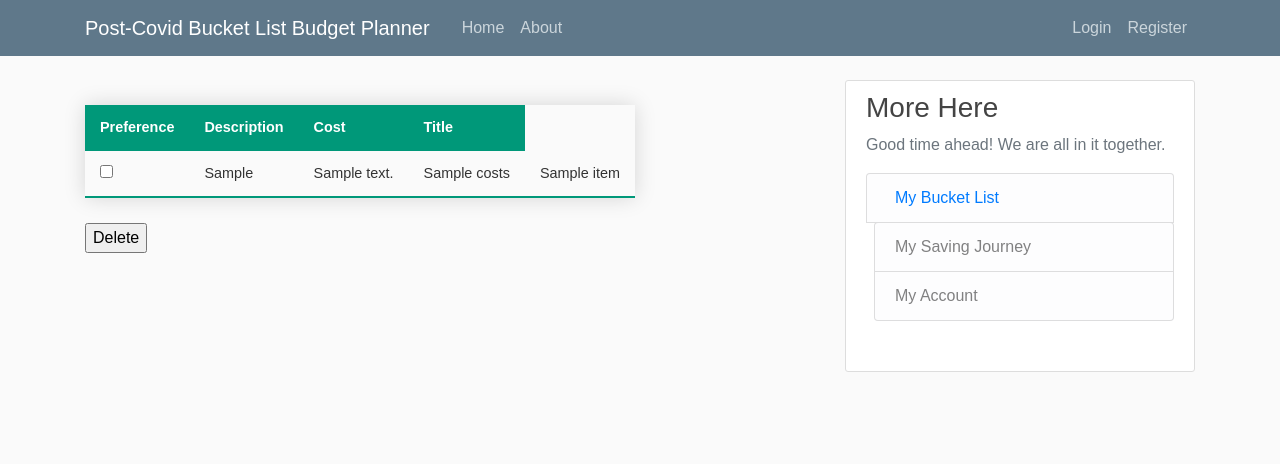
After one commit to AbbyXSu/Bucket_List_Budgeter, a Flask app: template src/templates/bucketList.html in a window 1280 px wide. The commit adds this page. Shown: the top 464 px of the page. Run offline with Flask 2, Linux system fonts and the light colour scheme; the template is opened without the code that fills it: most values are stand-ins (such as "Sample title", 1, 10 or a date in 2020); parts of the project's set-up code (start-up, migrations or seed data) failed here and were passed over; some libraries are stand-ins or nearby versions.

Commit message:
feat/16 amended TodoList

```diff
--- a/BLB_DB/BLB_DB/BLB_DB/dbo/Tables/TodoItem.sql
+++ b/BLB_DB/BLB_DB/BLB_DB/dbo/Tables/TodoItem.sql
@@ -6,5 +6,6 @@ CREATE TABLE [dbo].[TodoItem]
     [Costs] INT NOT NULL,
     [created_on] DATE NOT NULL,
     [updated_on] DATE NOT NULL,
+    [Title] VARCHAR(50) NOT NULL,
     CONSTRAINT [FK_TodoItem_ToTable] FOREIGN KEY ([Todo_List_ID]) REFERENCES [TodoList]([Todo_List_ID])
 )
--- a/BLB_DB/BLB_DB/BLB_DB/dbo/Tables/TodoList.sql
+++ b/BLB_DB/BLB_DB/BLB_DB/dbo/Tables/TodoList.sql
@@ -1,6 +1,6 @@
 CREATE TABLE [dbo].[TodoList]
 (
-	[Todo_List_ID] INT UNIQUE NOT NULL PRIMARY KEY,
+	[Todo_List_ID] INT NOT NULL IDENTITY(1,1) PRIMARY KEY,
     [Username] VARCHAR(50) NOT NULL,
     [Number_of_items] TINYINT NOT NULL,
     [Total_Costs] INT NOT NULL,
--- a/src/app.py
+++ b/src/app.py
@@ -1,57 +1,177 @@
-# from flask import Flask, redirect, render_template, request, url_for,flash
-# from flask_sqlalchemy import SQLAlchemy
-# from .user import RegistrationForm, LoginForm
-# import sqlalchemy.exc as dberr
-# app = Flask(__name__)
-# app.config['SECRET_KEY']='814b86ddf016bb20485f4ec09344cdbc'
-# app.config['SQLALCHEMY_DATABASE_URI'] = "mysql://root:password@localhost/usersDB"
-
-# db = SQLAlchemy(app)
-
-# class users(db.Model):
-#     username= db.Column(db.String(50), nullable=False, primary_key=True)
-#     first_name= db.Column(db.String(50), nullable=False)
-#     last_name = db.Column(db.String(50), nullable=False)
-
-# db.create_all()
-
-# @app.route("/")
-# @app.route('/home')
-# def home():
-#     current_user = request.args.get('users') if request and request.args else None
-#     return render_template ('home.html', users=current_user)
-
-# @app.route('/register', methods=["GET","POST"])
-# def register():
-#     form = RegistrationForm()
-#     new_user: users = None
-#     if request.form:
-#         try:
-#             new_user = users(
-#             username = form.username.data,
-#             first_name = form.first_name.data,
-#             last_name = form.last_name.data)
-#             db.session.add(new_user)
-#             db.session.commit()
-#         except dberr.IntegrityError:
-#             flash(f'Account has already been created, try again!')
-#             return render_template('register.html', title ='Register',form =form)
-#     if form.validate_on_submit():
-#         flash(f'Account created for {form.username.data}!', 'success')
-#         return redirect(url_for('home', users=new_user.first_name))
-#     return render_template('register.html', title ='Register',form =form)
+from flask import Flask, redirect, render_template, request, flash
+from flask.helpers import url_for
+from sqlalchemy.orm import query,sessionmaker
+from .user import RegistrationForm, LoginForm, TodoItemForm,TodoListForm,LedgerForm
+import sqlalchemy.exc as dberr
+from .conn import TodoList, db, app, Base, Users, TodoItem,Ledger,BudgetSummary,ActionLogType
 
 
-# @app.route('/login', methods=["GET","POST"])
-# def login():
-#     form = LoginForm()
+@app.route("/")
+@app.route('/home')
+def home():
+    current_user = request.args.get('users') if request and request.args else None
+    return render_template ('home.html', users=current_user)
+
+@app.route('/register', methods=['GET', 'POST'])
+def register():
+    form = RegistrationForm()
+    new_user: Users = None
+    try:
+        if request.form:
+            new_user = Users(
+            Username = form.username.data,
+            first_name = form.first_name.data,
+            last_name = form.last_name.data)
+            db.session.add(new_user)
+            db.session.commit()
+
+    except dberr.IntegrityError:
+            flash(f'Account has already been created, try again!')
+            return render_template('register.html', title ='Register',form =form)
+
+    if form.validate_on_submit():
+        flash(f'Account created for {form.username.data}!', 'success')
+        return redirect(url_for('home', users=new_user.first_name))
+
+    return render_template('register.html', title ='Register',form =form)
+
+@app.route('/login', methods=["GET","POST"])
+def login():
+    form = LoginForm()
+    if form.validate_on_submit():
+        if form.username.data == 'username':
+            flash('You have been logged in!', 'success')
+            return redirect(url_for('home'))
+        else:
+            flash('Login Unsuccessful. Please check username', 'danger')
+    return render_template('login.html', title ='Login',form =form)
+#---------------------------------------------------------------------------------------------------#
+# @app.route('/bucketList', methods=['GET','POST'])
+# def bucketList():
+#     form = TodoItemForm()
+#     new_item: TodoItem = None
+#     #headings is used to create the table view column headers
+#     headings=('Priority','Title','Description','Costs','Created_on','Last_update')
+#     #posts= [dict(details = form.AllItems(i)) for i in TodoItem.query.all()]
+#     #making a form to make a new bucketlist
+#     # (i.e. submit a collection of todo items & generate a list)
+#     #user specific todo list
+
+#     #on get -> return a bucketlist view
+#     # (can create lists and/or display given state)
+#     # filter by
+#     #on post -> read from request form
+#     # & generate a todolist entity + insert all provided todo items
+#     # if invalid, return the validation errors
+#     posts= [dict(details = form.AllItems(i)) for i in db.session.query(TodoItem).all()]
+#     try:
+#         if request.form:
+#             new_item = TodoItem(
+#             Todo_items_Order = form.Itm_priority.data,
+#             Title = form.Title.data,
+#             Description = form.Description.data,
+#             Costs = form.Costs.data)
+#             db.session.add(new_item)
+#             db.session.commit()
+
+#     except dberr.IntegrityError:
+#             flash(f'Item with the same priority has already been created, try again!')
+#             return render_template('bucketList.html', title ='My_Bucket_List',form =form)
+
 #     if form.validate_on_submit():
-#         if form.username.data == 'username':
-#             flash('You have been logged in!', 'success')
-#             return redirect(url_for('home'))
-#         else:
-#             flash('Login Unsuccessful. Please check username', 'danger')
-#     return render_template('login.html', title ='Login',form =form)
+#         flash(f'Item created for {form.Title.data}! in the Bucket List', 'success')
+#         return redirect(url_for('bucketList'),headings =headings, title ='My_Bucket_List',form =form, posts = posts)
 
-# if __name__ == '__main__':
-#     app.run(port=5000, debug=True, host='0.0.0.0')
+#     return render_template('bucketList.html', headings =headings, title ='My_Bucket_List',posts = posts,form =form)
+
+
+@app.route('/bucketList', methods=['GET','POST'])
+def bucketList():
+    """
+    HTTP Request handler for /bucketlist resource.
+    Returns forms for viewing & managing bucketlist & todo items
+    """
+
+    request_user = request.args.get('user') if request.args else None
+    form = TodoItemForm()
+    new_item: TodoItem = None
+    #headings is used to create the table view column headers
+    headings=('Priority','Title','Description','Costs','Created_on','Last_update')
+    #posts = [dict(details = form.AllItems(i)) for i in db.session.query(TodoItem).all()]
+    posts = _read_bucket_list(request_user)
+
+    if request.method == 'GET':
+        return _get_bucket_list(headings, posts, form, user=request_user)
+
+    if request.method == 'POST':
+        return _create_bucket_list(form, headings, posts)
+
+
+def _read_bucket_list(user = None):
+    """
+    reads the bucketlist and todo items from db, matching user
+    """
+    posts = db.session.query(TodoList).all()
+    todo_list = posts[0].todoitem_collection
+
+    return todo_list
+
+def _get_bucket_list(headings, posts, form, user = None):
+    """
+    on get -> return a bucketlist view
+    (can create lists and/or display given state)
+    filter by user
+    """
+    #get bucketlists matching given username. If user not supplied, what to do?
+    return render_template('bucketList.html', headings =headings, title ='My_Bucket_List', posts = posts, form = None)
+
+
+def _create_bucket_list(form, headings, posts):
+    """
+    on post -> read from request form
+    & generate a todolist entity + insert all provided todo items
+    if invalid, return the validation errors
+    """
+    try:
+        if request.form:
+            new_item = TodoItem(
+            Todo_items_Order = form.Itm_priority.data,
+            Title = form.Title.data,
+            Description = form.Description.data,
+            Costs = form.Costs.data)
+            db.session.add(new_item)
+            db.session.commit()
+
+    except dberr.IntegrityError:
+            flash(f'Item with the same priority has already been created, try again!')
+            return render_template('bucketList.html', title ='My_Bucket_List',form =form)
+
+    if form.validate_on_submit():
+        flash(f'Item created for {form.Title.data}! in the Bucket List', 'success')
+        return redirect(url_for('bucketList'),headings =headings, title ='My_Bucket_List', form = form, posts = posts)
+
+    return render_template('bucketList.html', headings =headings, title ='My_Bucket_List', posts = posts, form = form)
+
+
+@app.route('/update', methods=['GET','POST'])
+def update():
+    headings=('Priority','Title','Description','Costs','Created_on','Last_update')
+    posts = TodoItem.query.all
+    db.session.commit()
+    return redirect (url_for('bucketList'),headings=headings, posts = posts)
+
+# @app.route("/delete/<id>", methods=["POST"])
+# def delete():
+
+#     DeleteItem = TodoItem.query.filter_by(TodoList.Todo_List_ID=1).first()
+#     db.session.delete(DeleteItem)
+#     db.session.commit()
+#     return redirect("/bucketList")
+
+#--------------------------------------------------------------------------------------------------------------------------#
+
+
+
+
+if __name__ == '__main__':
+    app.run(port=5000, debug=True, host='0.0.0.0')
--- a/src/static/main.css
+++ b/src/static/main.css
@@ -1,3 +1,4 @@
+@import url("https://maxcdn.bootstrapcdn.com/bootstrap/4.0.0/css/bootstrap.min.css");
 body {
     background: #fafafa;
     color: #333333;
@@ -78,3 +79,43 @@ body {
   .account-heading {
     font-size: 2.5rem;
   }
+  * {
+    font-family: sans-serif; /* Change your font family */
+  }
+
+  .styled-table {
+      border-collapse: collapse;
+      margin: 25px 0;
+      font-size: 0.9em;
+      font-family: sans-serif;
+      min-width: 400px;
+      box-shadow: 0 0 20px rgba(0, 0, 0, 0.15);
+  }
+
+  .styled-table thead tr {
+    background-color: #009879;
+    color: #ffffff;
+    text-align: left;
+  }
+
+  .styled-table th,
+  .styled-table td {
+      padding: 12px 15px;
+  }
+
+  .styled-table tbody tr {
+    border-bottom: 1px solid #dddddd;
+  }
+
+  .styled-table tbody tr:nth-of-type(even) {
+    background-color: #f3f3f3;
+  }
+
+  .styled-table tbody tr:last-of-type {
+    border-bottom: 2px solid #009879;
+  }
+
+  .styled-table tbody tr.active-row {
+    font-weight: bold;
+    color: #009879;
+  }
--- /dev/null
+++ b/src/templates/bucketList.html
@@ -0,0 +1,42 @@
+{% extends "layout.html" %}
+{% block content %}
+<div>
+    <form method="POST" action="/bucketList">
+        <table class="styled-table">
+            <thead>
+                <tr>
+                    <th>Preference</th>
+                    <th>Description</th>
+                    <th>Cost</th>
+                    <th>Title</th>
+                </tr>
+            </thead>
+            <tbody>
+            {% for item in posts %}
+            <tr>
+                <td>
+                <input type="checkbox">
+                <td>
+                    {{ item.Todo_items_Order}}
+                </td>
+                <td>
+                    {{ item.Description}}
+                </td>
+                <td>
+                    {{ item.Costs}}
+                </td>
+                <td>
+                    {{ item.Title}}
+                </td>
+                <tr class="active-row">
+                </tr>
+            {% endfor %}
+        </tbody>
+        </table>
+        <input type="submit" value="Delete" />
+        <!-- <button type="Update" name="Update" value="Update">
+        </button> -->
+            <!-- <button type="Delete" name="Delete" value="Delete"></button> -->
+    </form>
+</div>
+{% endblock content %}
--- a/src/templates/layout.html
+++ b/src/templates/layout.html
@@ -7,15 +7,14 @@
 
     <!-- Bootstrap CSS -->
     <link rel="stylesheet" href="https://maxcdn.bootstrapcdn.com/bootstrap/4.0.0/css/bootstrap.min.css" integrity="sha384-Gn5384xqQ1aoWXA+058RXPxPg6fy4IWvTNh0E263XmFcJlSAwiGgFAW/dAiS6JXm" crossorigin="anonymous">
-
-    <link rel="stylesheet" type="text/css" href="{{ url_for('static', filename='main.css') }}">
-
+    <link rel="stylesheet" href="/static/main.css"/>
     {% if title %}
         <title>Post-Covid Bucket List Budget Planner- {{ title }}</title>
     {% else %}
         <title>Post-Covid Bucket List Budget Planner</title>
     {% endif %}
 </head>
+
 <body>
     <header class="site-header">
       <nav class="navbar navbar-expand-md navbar-dark bg-steel fixed-top">
@@ -46,9 +45,9 @@
         <div class="col-md-4">
           <div class="content-section">
             <h3>More Here</h3>
-            <p class='text-muted'>Good time ahead! Remember that we are all in it together.
+            <p class='text-muted'>Good time ahead! We are all in it together.
               <ul class="list-group">
-                <li class="list-group-item list-group-item-light">My Bucket List</li>
+                <li class="list-group-item list-group-item-light"><a class="ml-2" href="{{ url_for('bucketList') }}">My Bucket List</li>
                 <li class="list-group-item list-group-item-light">My Saving Journey</li>
                 <li class="list-group-item list-group-item-light">My Account</li>
               </ul>
```
Also changed, not shown: src/app_ms.py (deleted, +0 -62 lines), src/conn.py (added, +25 -0 lines), src/templates/budget.html (added, +59 -0 lines), src/templates/login.html (+39 -0 lines), src/user.py (+26 -0 lines).
